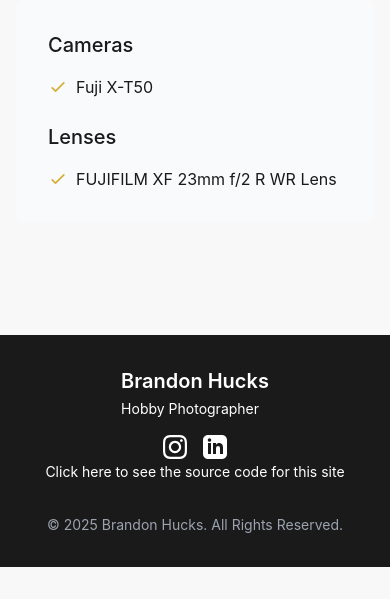
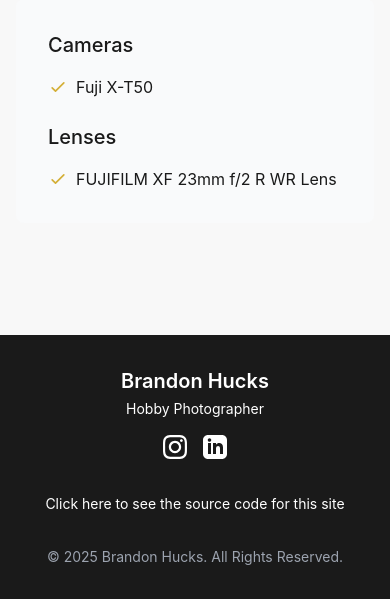
Before and after one commit to branhucks/hucksphoto, a Django app: page /about/ in a window 390 px wide. Shown: the part 923-1522 px from the top of the page. Before the commit the page ends 1490 px from the top, so only its background shows below. Run offline with Django 5.2, Linux system fonts and the light colour scheme; data comes from the database, SQL or seed files in the repository; some libraries are stand-ins or nearby versions.

Commit message:
Minor changes for responsiveness on mobile

```diff
--- a/portfolio/templates/portfolio/base.html
+++ b/portfolio/templates/portfolio/base.html
@@ -96,7 +96,7 @@
             <div class="flex flex-col md:flex-row justify-between items-center">
                 <div class="mb-4 md:mb-0">
                     <h3 class="text-xl font-semibold">Brandon Hucks</h3>
-                    <p class="text-sm mt-1">Hobby Photographer</p>
+                    <p class="text-center text-sm mt-1">Hobby Photographer</p>
                 </div>
                 <div class="flex space-x-4">
                     <a href="https://www.instagram.com/hucksphoto"
@@ -118,8 +118,7 @@
                 </div>
             </div>
 
-            <!-- Centered Source Code Link -->
-            <div class="text-center">
+            <div class="text-center mt-8">
                 <a href="https://github.com/branhucks/hucksphoto"
                     class="text-white text-sm hover:text-photo-accent transition-colors duration-300">
                     Click here to see the source code for this site
@@ -132,7 +131,6 @@
         </div>
     </footer>
 
-    <!-- JavaScript -->
     <script>
         // Mobile menu toggle
         const mobileMenuButton = document.getElementById('mobile-menu-button');
```
